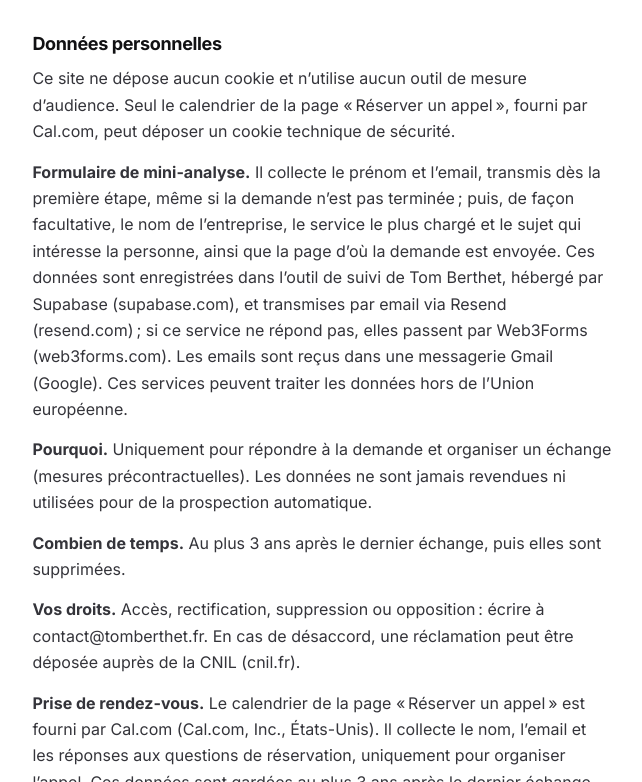
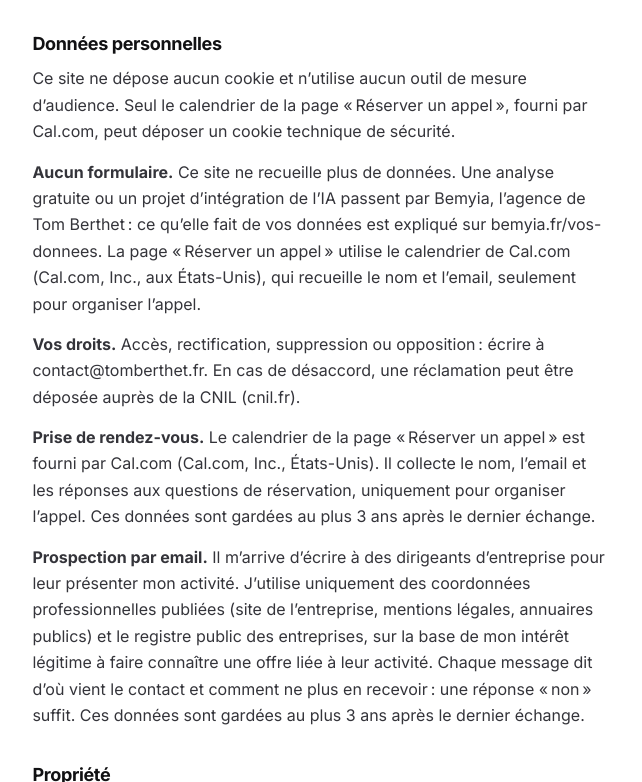
Before and after one commit to tom-berthet/tomberthet-site, a plain HTML site: page mentions-legales.html in a window 1280 px wide. Shown: the part 525-1307 px from the top of the page, without its empty margins (318-960 px from the left). Drawn offline with Linux system fonts and the light colour scheme.

Commit message:
Mise à jour du site
Co-Authored-By: Claude Opus 5.5 <noreply@anthropic.com>

```diff
--- a/mentions-legales.html
+++ b/mentions-legales.html
@@ -44,9 +44,7 @@
 
     <h2 id="donnees">Données personnelles</h2>
     <p>Ce site ne dépose aucun cookie et n’utilise aucun outil de mesure d’audience. Seul le calendrier de la page « Réserver un appel », fourni par Cal.com, peut déposer un cookie technique de sécurité.</p>
-    <p><b>Formulaire de mini-analyse.</b> Il collecte le prénom et l’email, transmis dès la première étape, même si la demande n’est pas terminée ; puis, de façon facultative, le nom de l’entreprise, le service le plus chargé et le sujet qui intéresse la personne, ainsi que la page d’où la demande est envoyée. Ces données sont enregistrées dans l’outil de suivi de Tom Berthet, hébergé par Supabase (supabase.com), et transmises par email via Resend (resend.com) ; si ce service ne répond pas, elles passent par Web3Forms (web3forms.com). Les emails sont reçus dans une messagerie Gmail (Google). Ces services peuvent traiter les données hors de l’Union européenne.</p>
-    <p><b>Pourquoi.</b> Uniquement pour répondre à la demande et organiser un échange (mesures précontractuelles). Les données ne sont jamais revendues ni utilisées pour de la prospection automatique.</p>
-    <p><b>Combien de temps.</b> Au plus 3 ans après le dernier échange, puis elles sont supprimées.</p>
+    <p><b>Aucun formulaire.</b> Ce site ne recueille plus de données. Une analyse gratuite ou un projet d’intégration de l’IA passent par Bemyia, l’agence de Tom Berthet : ce qu’elle fait de vos données est expliqué sur <a href="https://bemyia.fr/vos-donnees">bemyia.fr/vos-donnees</a>. La page « Réserver un appel » utilise le calendrier de Cal.com (Cal.com, Inc., aux États-Unis), qui recueille le nom et l’email, seulement pour organiser l’appel.</p>
     <p><b>Vos droits.</b> Accès, rectification, suppression ou opposition : écrire à contact@tomberthet.fr. En cas de désaccord, une réclamation peut être déposée auprès de la CNIL (cnil.fr).</p>
 
     <p id="rendez-vous"><b>Prise de rendez-vous.</b> Le calendrier de la page « Réserver un appel » est fourni par Cal.com (Cal.com, Inc., États-Unis). Il collecte le nom, l’email et les réponses aux questions de réservation, uniquement pour organiser l’appel. Ces données sont gardées au plus 3 ans après le dernier échange.</p>
```
